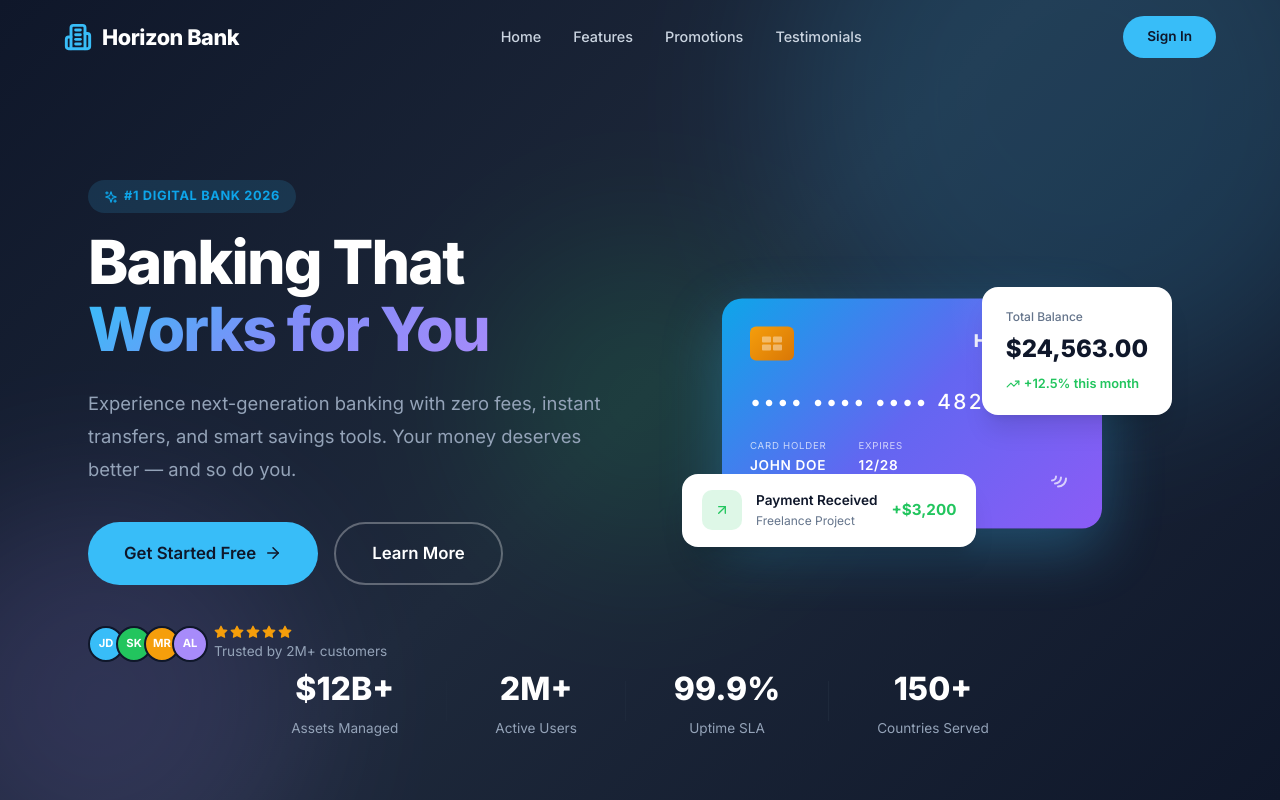
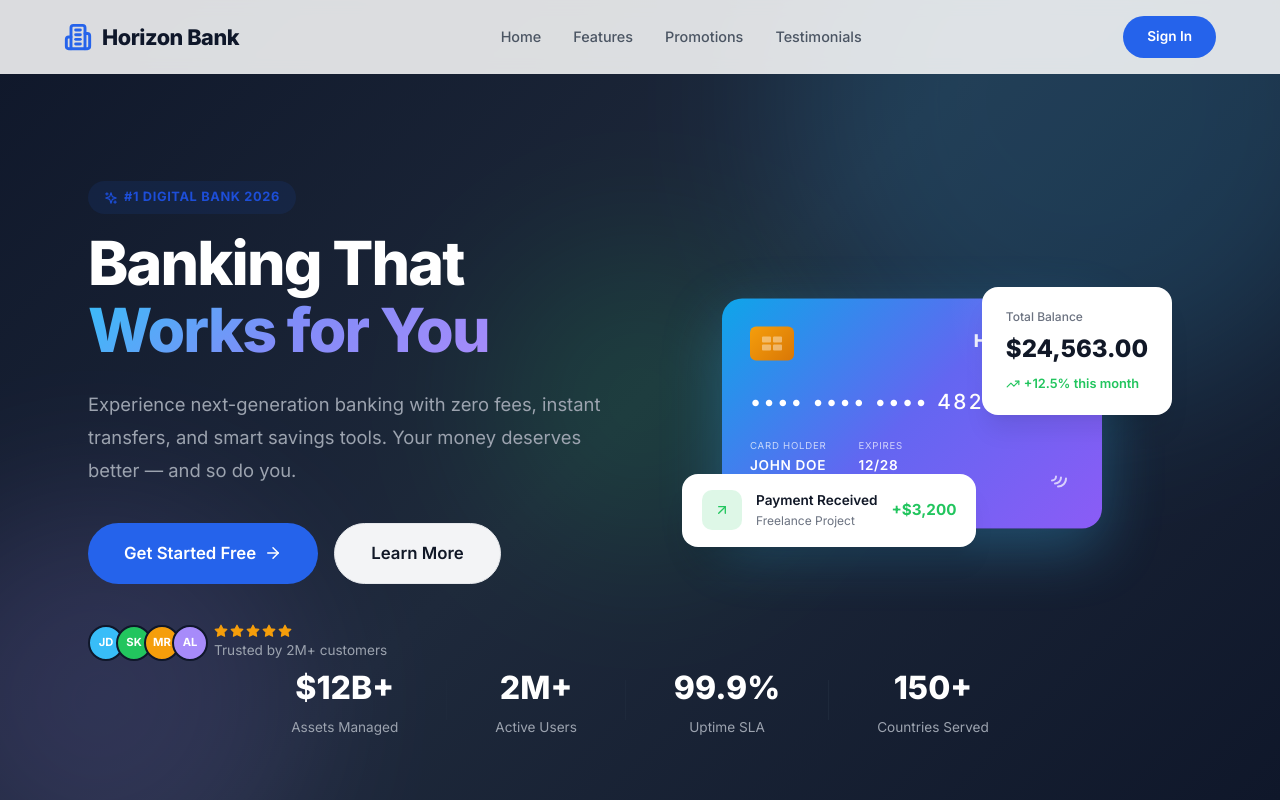
Before and after one commit to lext05/banking-app-demo, a React (Vite) app in the folder client/: page / in a window 1280 px wide. Shown: the top 800 px of the page. Built offline with nearby package versions, Linux system fonts and the light colour scheme.

Commit message:
Switch to light theme and update branding styles

```diff
--- a/client/src/components/Footer.css
+++ b/client/src/components/Footer.css
@@ -1,7 +1,8 @@
 .footer {
-  background: var(--color-primary);
-  color: var(--color-gray-400);
+  background: var(--color-gray-100);
+  color: var(--color-gray-600);
   padding: 64px 0 32px;
+  border-top: 1px solid var(--color-gray-200);
 }
 
 .footer-grid {
@@ -15,7 +16,7 @@
   display: flex;
   align-items: center;
   gap: 8px;
-  color: var(--color-white);
+  color: var(--color-primary);
   font-size: 1.2rem;
   font-weight: 700;
   margin-bottom: 16px;
@@ -49,7 +50,7 @@
 }
 
 .footer-col h4 {
-  color: var(--color-white);
+  color: var(--color-gray-900);
   font-size: 0.95rem;
   font-weight: 600;
   margin-bottom: 20px;
@@ -63,6 +64,7 @@
 
 .footer-col a {
   font-size: 0.88rem;
+  color: var(--color-gray-600);
   transition: color 0.2s ease;
 }
 
@@ -71,11 +73,12 @@
 }
 
 .footer-bottom {
-  border-top: 1px solid var(--color-primary-light);
+  border-top: 1px solid var(--color-gray-200);
   padding-top: 24px;
   display: flex;
   justify-content: space-between;
   font-size: 0.8rem;
+  color: var(--color-gray-500);
 }
 
 @media (max-width: 768px) {
--- a/client/src/components/Navbar.css
+++ b/client/src/components/Navbar.css
@@ -9,12 +9,13 @@
 }
 
 .navbar-transparent {
-  background: transparent;
+  background: rgba(255, 255, 255, 0.85);
+  backdrop-filter: blur(8px);
 }
 
 .navbar-solid {
-  background: var(--color-primary);
-  box-shadow: var(--shadow-md);
+  background: var(--color-white);
+  box-shadow: var(--shadow-sm);
 }
 
 .navbar-inner {
@@ -27,7 +28,7 @@
   display: flex;
   align-items: center;
   gap: 10px;
-  color: var(--color-white);
+  color: var(--color-primary);
   font-size: 1.35rem;
   font-weight: 800;
   letter-spacing: -0.02em;
@@ -44,14 +45,14 @@
 }
 
 .navbar-links a {
-  color: var(--color-gray-300);
+  color: var(--color-gray-600);
   font-size: 0.9rem;
   font-weight: 500;
   transition: color 0.2s ease;
 }
 
 .navbar-links a:hover {
-  color: var(--color-white);
+  color: var(--color-primary);
 }
 
 .navbar-actions {
@@ -67,7 +68,7 @@
 
 .navbar-toggle {
   display: none;
-  color: var(--color-white);
+  color: var(--color-primary);
   padding: 4px;
 }
 
@@ -79,10 +80,11 @@
     left: 0;
     right: 0;
     flex-direction: column;
-    background: var(--color-primary);
+    background: var(--color-white);
     padding: 24px;
     gap: 20px;
-    border-top: 1px solid var(--color-primary-light);
+    border-top: 1px solid var(--color-gray-200);
+    box-shadow: var(--shadow-sm);
   }
 
   .navbar-links.open {
--- a/client/src/styles/global.css
+++ b/client/src/styles/global.css
@@ -2,29 +2,29 @@
 :root {
   --color-primary: #0F172A;
   --color-primary-light: #1E293B;
-  --color-accent: #38BDF8;
-  --color-accent-dark: #0EA5E9;
-  --color-accent-glow: rgba(56, 189, 248, 0.15);
+  --color-accent: #2563EB;
+  --color-accent-dark: #1D4ED8;
+  --color-accent-glow: rgba(37, 99, 235, 0.1);
   --color-success: #22C55E;
   --color-warning: #F59E0B;
   --color-danger: #EF4444;
   --color-white: #FFFFFF;
-  --color-gray-50: #F8FAFC;
-  --color-gray-100: #F1F5F9;
-  --color-gray-200: #E2E8F0;
-  --color-gray-300: #CBD5E1;
-  --color-gray-400: #94A3B8;
-  --color-gray-500: #64748B;
-  --color-gray-600: #475569;
-  --color-gray-700: #334155;
-  --color-gray-800: #1E293B;
-  --color-gray-900: #0F172A;
+  --color-gray-50: #F9FAFB;
+  --color-gray-100: #F3F4F6;
+  --color-gray-200: #E5E7EB;
+  --color-gray-300: #D1D5DB;
+  --color-gray-400: #9CA3AF;
+  --color-gray-500: #6B7280;
+  --color-gray-600: #4B5563;
+  --color-gray-700: #374151;
+  --color-gray-800: #1F2937;
+  --color-gray-900: #111827;
   --color-gold: #F59E0B;
   --font-family: 'Inter', -apple-system, BlinkMacSystemFont, 'Segoe UI', Roboto, sans-serif;
   --shadow-sm: 0 1px 2px rgba(0, 0, 0, 0.05);
-  --shadow-md: 0 4px 6px -1px rgba(0, 0, 0, 0.1), 0 2px 4px -2px rgba(0, 0, 0, 0.1);
-  --shadow-lg: 0 10px 15px -3px rgba(0, 0, 0, 0.1), 0 4px 6px -4px rgba(0, 0, 0, 0.1);
-  --shadow-xl: 0 20px 25px -5px rgba(0, 0, 0, 0.1), 0 8px 10px -6px rgba(0, 0, 0, 0.1);
+  --shadow-md: 0 4px 6px -1px rgba(0, 0, 0, 0.08), 0 2px 4px -2px rgba(0, 0, 0, 0.06);
+  --shadow-lg: 0 10px 15px -3px rgba(0, 0, 0, 0.08), 0 4px 6px -4px rgba(0, 0, 0, 0.06);
+  --shadow-xl: 0 20px 25px -5px rgba(0, 0, 0, 0.08), 0 8px 10px -6px rgba(0, 0, 0, 0.06);
   --radius-sm: 6px;
   --radius-md: 10px;
   --radius-lg: 16px;
@@ -45,10 +45,14 @@ html {
 body {
   font-family: var(--font-family);
   color: var(--color-gray-900);
-  background: var(--color-white);
+  background: var(--color-gray-50);
   line-height: 1.6;
   -webkit-font-smoothing: antialiased;
   -moz-osx-font-smoothing: grayscale;
+}
+
+.app {
+  background: var(--color-gray-50);
 }
 
 a {
@@ -98,24 +102,23 @@ input {
 
 .btn-primary {
   background: var(--color-accent);
-  color: var(--color-primary);
+  color: var(--color-white);
 }
 
 .btn-primary:hover {
   background: var(--color-accent-dark);
   transform: translateY(-1px);
-  box-shadow: 0 4px 12px rgba(56, 189, 248, 0.4);
+  box-shadow: var(--shadow-md);
 }
 
 .btn-secondary {
-  background: transparent;
-  color: var(--color-white);
-  border: 2px solid rgba(255, 255, 255, 0.3);
+  background: var(--color-gray-100);
+  color: var(--color-gray-900);
+  border: 1px solid var(--color-gray-200);
 }
 
 .btn-secondary:hover {
-  border-color: var(--color-white);
-  background: rgba(255, 255, 255, 0.1);
+  background: var(--color-gray-200);
 }
 
 .btn-outline {
@@ -126,7 +129,7 @@ input {
 
 .btn-outline:hover {
   background: var(--color-accent);
-  color: var(--color-primary);
+  color: var(--color-white);
 }
 
 .btn-dark {
@@ -137,7 +140,7 @@ input {
 .btn-dark:hover {
   background: var(--color-primary-light);
   transform: translateY(-1px);
-  box-shadow: var(--shadow-lg);
+  box-shadow: var(--shadow-md);
 }
 
 .btn-lg {
@@ -178,8 +181,8 @@ input {
 }
 
 @keyframes pulse-glow {
-  0%, 100% { box-shadow: 0 0 20px rgba(56, 189, 248, 0.2); }
-  50% { box-shadow: 0 0 40px rgba(56, 189, 248, 0.4); }
+  0%, 100% { box-shadow: 0 0 20px rgba(37, 99, 235, 0.15); }
+  50% { box-shadow: 0 0 40px rgba(37, 99, 235, 0.25); }
 }
 
 @keyframes slideInLeft {
```
